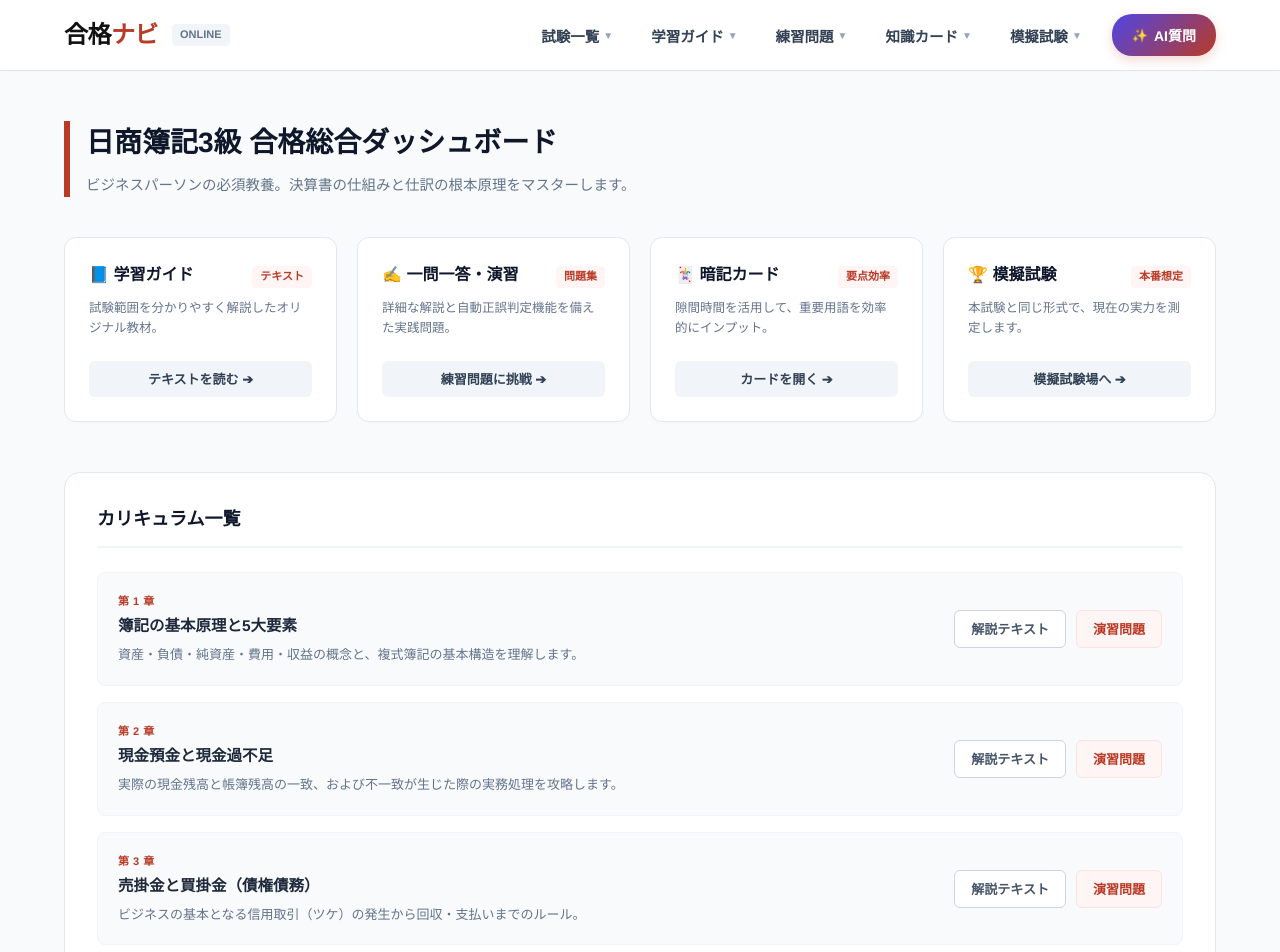
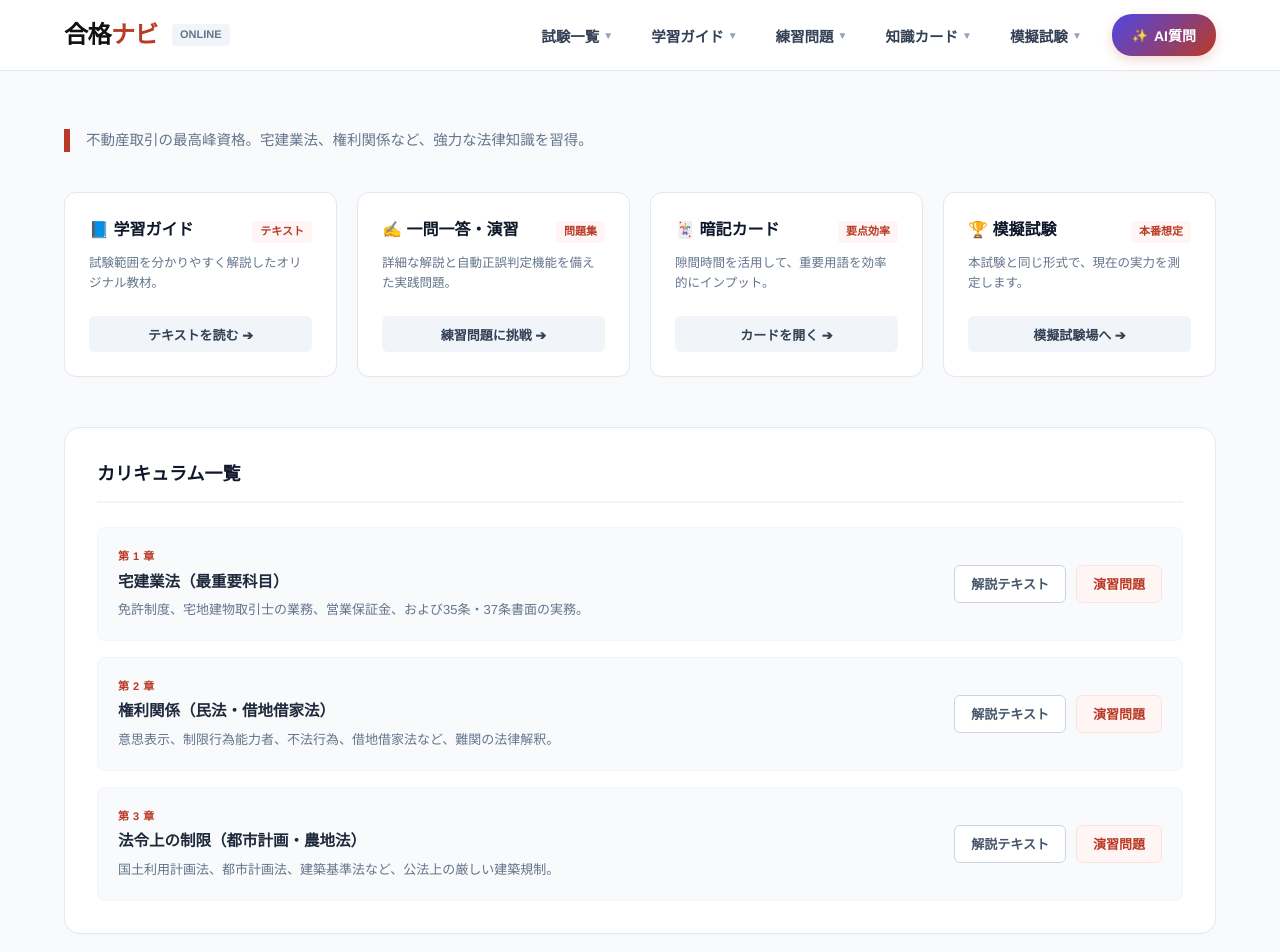
Before and after one commit to zrqZRQ77/japanese-web, a Next.js app: page /exams/takken/guide in a window 1280 px wide. Shown: the top 952 px of the page. Built offline with nearby package versions, Linux system fonts and the light colour scheme.

Commit message:
Update page.js

```diff
--- a/app/exams/takken/guide/page.js
+++ b/app/exams/takken/guide/page.js
@@ -1,19 +1,27 @@
 "use client";
 
 import React, { useState, useEffect } from 'react';
-import { useParams } from 'next/navigation';
 import Navbar from "../../../../components/Navbar";
 
 export default function ExamHubPage() {
-  const params = useParams();
-  const examId = (params?.examId || 'boki3').toLowerCase();
   const [mounted, setMounted] = useState(false);
+  const [examId, setExamId] = useState('boki3'); // 默认兜底为 boki3
 
   useEffect(() => {
     setMounted(true);
+
+    // 🚀 终极稳定：直接从浏览器地址栏的 URL 路径中精准剥离出真实的考试 ID
+    // 比如路径是 /exams/boki2/guide，下面的逻辑能 100% 稳妥地抓取到 "boki2"
+    if (typeof window !== 'undefined') {
+      const pathSegments = window.location.pathname.split('/');
+      const examsIndex = pathSegments.indexOf('exams');
+      if (examsIndex !== -1 && pathSegments[examsIndex + 1]) {
+        setExamId(pathSegments[examsIndex + 1].toLowerCase());
+      }
+    }
   }, []);
 
-  // 1. 全日本語・日本の資格試験に最適化されたデータベース
+  // 🎰 日本核心资格考试专属全日语数据库
   const examDatabase = {
     boki3: {
       name: '簿記3級',
@@ -39,11 +47,11 @@
     fp3: {
       name: 'FP3級',
       title: 'FP3級 資産設計総合ダッシュボード',
-      subtitle: 'ライフプランニングから税金、相続まで、生活に直結するマネーリテラシーの集大成。',
+      subtitle: 'ライフプランニングから税金、相続まで、生活に直信するマネーリテラシーの集大成。',
       chapters: [
         { ch: '1', title: 'ライフプランニングと資金計画', desc: '社会保険、公的年金の仕組みと、資産設計に用いる6つの係数の使い方。' },
         { ch: '2', title: 'リスク管理（生命保険・損害保険）', desc: '各種保険商品の仕組み、保障内容、および最適な保険設計の選択基準。' },
-        { ch: '3', title: 'タックスプランニング（所得税の基本）', desc: '日本の所得税の仕組み、各種所得の計算方法と確定申告の基礎知識。' }
+        { ch: '3', title: 'タックスプランニング（所得税の基本）', desc: '日本の所得税の仕組み、各種所得の計算方法と確定申告の基础知识。' }
       ]
     },
     fp2: {
@@ -83,20 +91,15 @@
 
   return (
     <div style={{ minHeight: '100vh', backgroundColor: '#f8fafc', fontFamily: '"Helvetica Neue", Arial, "Hiragino Kaku Gothic ProN", Meiryo, sans-serif' }}>
-
-      {/* 👑 全局导航栏（唯一顶栏导航，内部重复的导航已被彻底移除） */}
       <Navbar />
 
-      {/* 📊 メインコンテンツエリア */}
       <main style={{ maxWidth: '1200px', margin: '0 auto', padding: '50px 24px' }}>
 
-        {/* ヘッダータイトル */}
         <div style={{ marginBottom: '40px', borderLeft: `6px solid #b93a26`, paddingLeft: '16px' }}>
           <h1 style={{ fontSize: '28px', fontWeight: '900', color: '#0f172a', margin: '0 0 8px 0' }}>{currentExam.title}</h1>
           <p style={{ fontSize: '14.5px', color: '#64748b', margin: 0, fontWeight: '500' }}>{currentExam.subtitle}</p>
         </div>
 
-        {/* 4大機能カード（中文を一切排除し、洗練された日本語表現に統一） */}
         <div style={{ display: 'grid', gridTemplateColumns: 'repeat(auto-fit, minmax(260px, 1fr))', gap: '20px', marginBottom: '50px' }}>
           {[
             { id: 'guide', title: '📘 学習ガイド', count: 'テキスト', desc: '試験範囲を分かりやすく解説したオリジナル教材。', btn: 'テキストを読む' },
@@ -126,7 +129,6 @@
           ))}
         </div>
 
-        {/* 📑 カリキュラム一覧（课纲章节详情） */}
         <div style={{ backgroundColor: '#ffffff', border: '1px solid #e2e8f0', borderRadius: '16px', padding: '32px', boxShadow: '0 4px 6px -1px rgba(0,0,0,0.01)' }}>
           <h2 style={{ fontSize: '18px', fontWeight: '800', color: '#0f172a', margin: '0 0 24px 0', borderBottom: '2px solid #f1f5f9', paddingBottom: '12px' }}>
             カリキュラム一覧
@@ -138,20 +140,16 @@
                 key={chapter.ch}
                 style={{ display: 'flex', alignItems: 'center', justifyContent: 'space-between', padding: '20px', border: '1px solid #f1f5f9', borderRadius: '8px', backgroundColor: '#f8fafc' }}
               >
-                {/* 左侧：章节序号与纯净日文内容说明 */}
                 <div style={{ flex: 1, paddingRight: '24px' }}>
                   <div style={{ fontSize: '11px', fontWeight: '800', color: '#b93a26', marginBottom: '4px', letterSpacing: '0.5px' }}>第 {chapter.ch} 章</div>
                   <h4 style={{ fontSize: '15.5px', fontWeight: '800', color: '#1e293b', margin: '0 0 6px 0' }}>{chapter.title}</h4>
                   <p style={{ fontSize: '13px', color: '#64748b', margin: 0, lineHeight: '1.5' }}>{chapter.desc}</p>
                 </div>
 
-                {/* 右侧交互按钮：已彻底重构。颜色降噪，且剔除了右侧多余的“(第1章)”重复字样 */}
                 <div style={{ display: 'flex', gap: '10px', flexShrink: 0 }}>
                   <button
                     onClick={() => { if (typeof window !== 'undefined') window.location.href = `/exams/${examId}/guide/ch${chapter.ch}`; }}
                     style={{ padding: '0 16px', height: '38px', backgroundColor: '#ffffff', border: '1px solid #cbd5e1', borderRadius: '6px', fontSize: '13px', fontWeight: '700', color: '#475569', cursor: 'pointer', transition: 'all 0.15s ease' }}
-                    onMouseEnter={(e) => e.currentTarget.style.borderColor = '#94a3b8'}
-                    onMouseLeave={(e) => e.currentTarget.style.borderColor = '#cbd5e1'}
                   >
                     解説テキスト
                   </button>
@@ -160,12 +158,12 @@
                     style={{
                       padding: '0 16px',
                       height: '38px',
-                      backgroundColor: '#fff5f5', // 柔和的浅红色背景
+                      backgroundColor: '#fff5f5',
                       border: '1px solid #fee2e2',
                       borderRadius: '6px',
                       fontSize: '13px',
                       fontWeight: '700',
-                      color: '#b93a26', // 深红色文字
+                      color: '#b93a26',
                       cursor: 'pointer',
                       transition: 'all 0.15s ease'
                     }}
```
